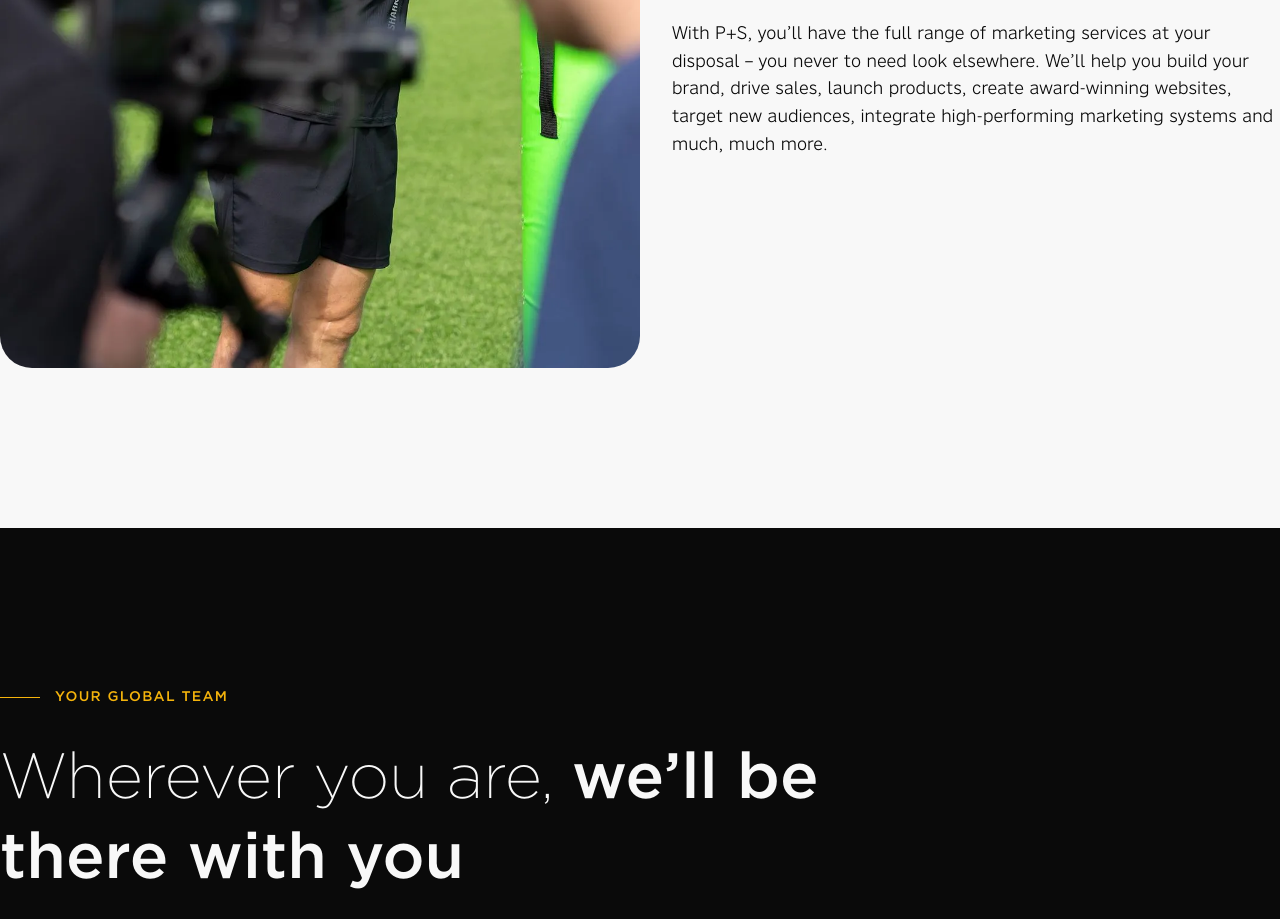
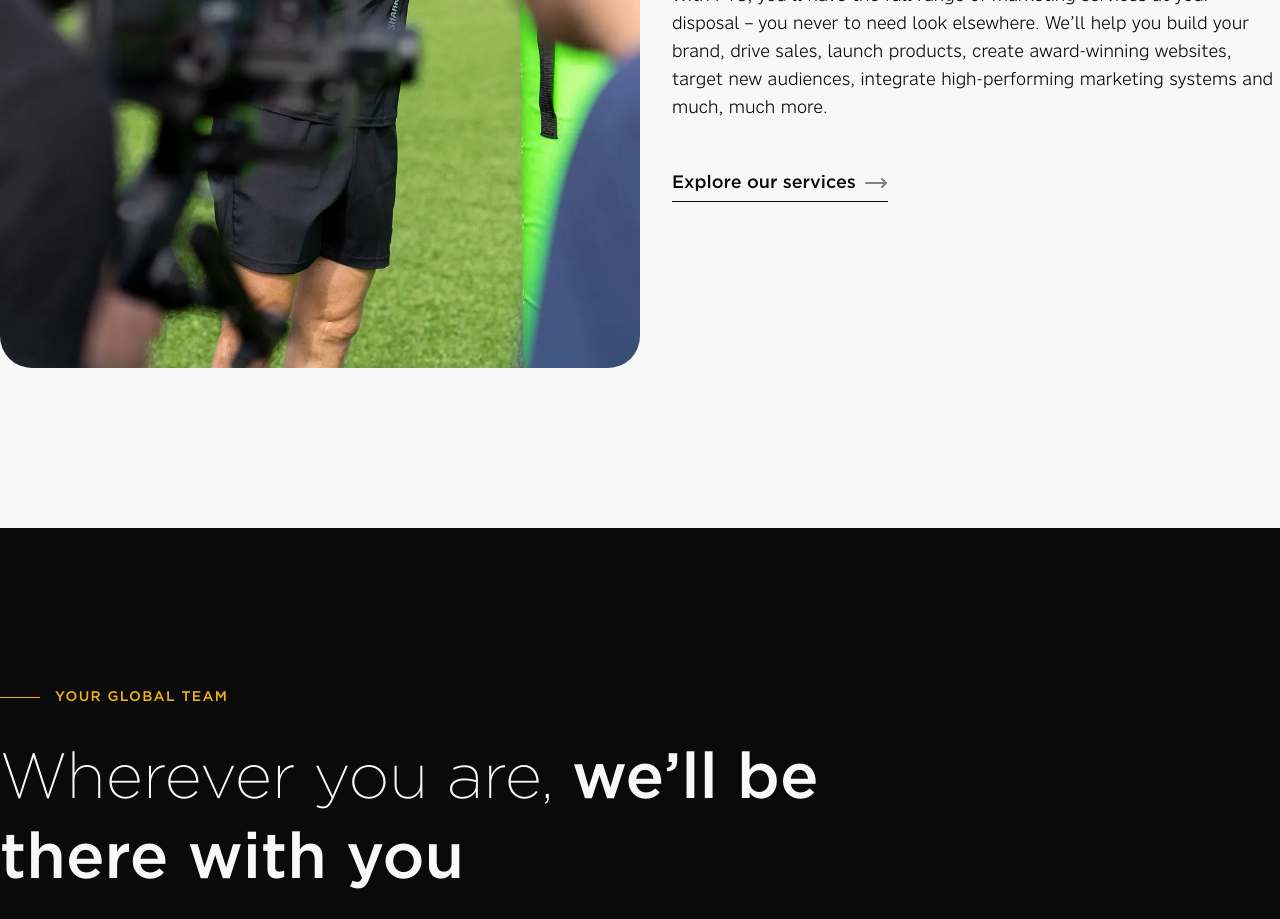
Before and after one commit to abdulrehmankz1/proctorsgroup, a Next.js app: page /why-us in a window 1280 px wide. Shown: the part 4420-5339 px from the top of the page. Built offline with nearby package versions, Linux system fonts and the light colour scheme.

Commit message:
Added link to explore services with MoveRight icon

```diff
--- a/app/why-us/components/WeDo.tsx
+++ b/app/why-us/components/WeDo.tsx
@@ -1,3 +1,4 @@
+import { MoveRight } from "lucide-react";
 import Image from "next/image";
 import React from "react";
 
@@ -31,6 +32,14 @@ const WeDo: React.FC = () => {
               websites, target new audiences, integrate high-performing
               marketing systems and much, much more.
             </p>
+            <div>
+              <a href="/" className="arow_link mt-12 black_pure_text">
+                <span>Explore our services</span>
+                <span className="icon">
+                  <MoveRight />
+                </span>
+              </a>
+            </div>
           </div>
         </div>
       </div>
```
